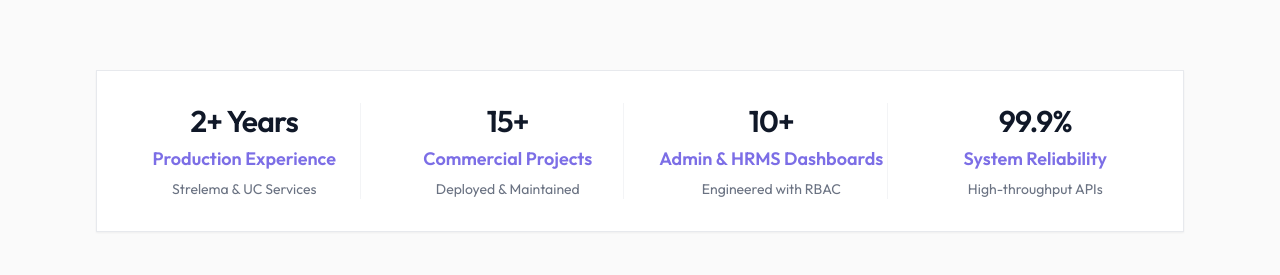
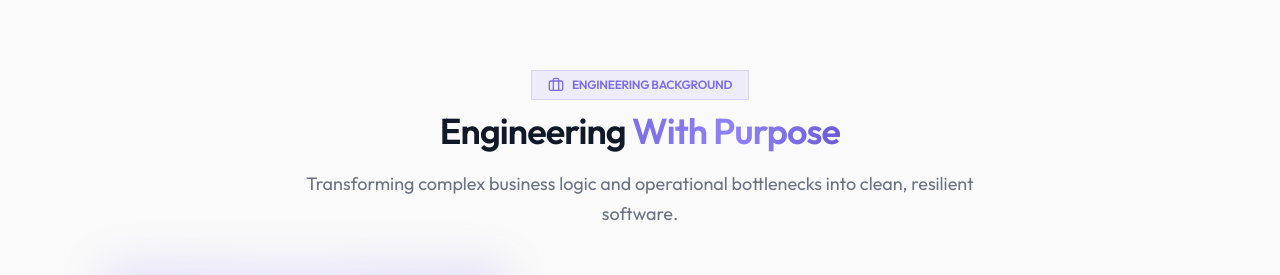
Before and after one commit to amolmahor50/portfolio, a React (Vite) app: page / in a window 1280 px wide. Shown: the part 773-1048 px from the top of the page. Built offline with nearby package versions, Linux system fonts and the light colour scheme.

Commit message:
remove: remove impact metrics stats bar from home page

```diff
--- a/src/pages/home/Home.jsx
+++ b/src/pages/home/Home.jsx
@@ -44,36 +44,10 @@ const Home = () => {
     // Curated top testimonials
     const featuredTestimonials = testimonialsData.slice(0, 3);
 
-    const impactStats = [
-        { label: "Production Experience", value: "2+ Years", detail: "Strelema & UC Services" },
-        { label: "Commercial Projects", value: "15+", detail: "Deployed & Maintained" },
-        { label: "Admin & HRMS Dashboards", value: "10+", detail: "Engineered with RBAC" },
-        { label: "System Reliability", value: "99.9%", detail: "High-throughput APIs" },
-    ];
-
     return (
         <div className="space-y-20 md:space-y-32">
             {/* HERO SECTION */}
             <HeroSection />
-
-            {/* IMPACT METRICS BAR */}
-            <section className="bg-white border border-gray-200/90 shadow-xs p-6 md:p-8">
-                <div className="grid grid-cols-2 lg:grid-cols-4 gap-6 md:gap-8 divide-y lg:divide-y-0 lg:divide-x divide-gray-100">
-                    {impactStats.map((stat, i) => (
-                        <div key={i} className="text-center space-y-1.5 pt-4 lg:pt-0">
-                            <h3 className="text-2xl sm:text-2xl md:text-3xl font-semibold text-gray-900 tracking-tight">
-                                {stat.value}
-                            </h3>
-                            <p className="text-lg font-semibold text-primary">
-                                {stat.label}
-                            </p>
-                            <p className="text-sm text-gray-500">
-                                {stat.detail}
-                            </p>
-                        </div>
-                    ))}
-                </div>
-            </section>
 
             {/* ABOUT PREVIEW / ENGINEERING PROFILE */}
             <section className="space-y-12">
```
